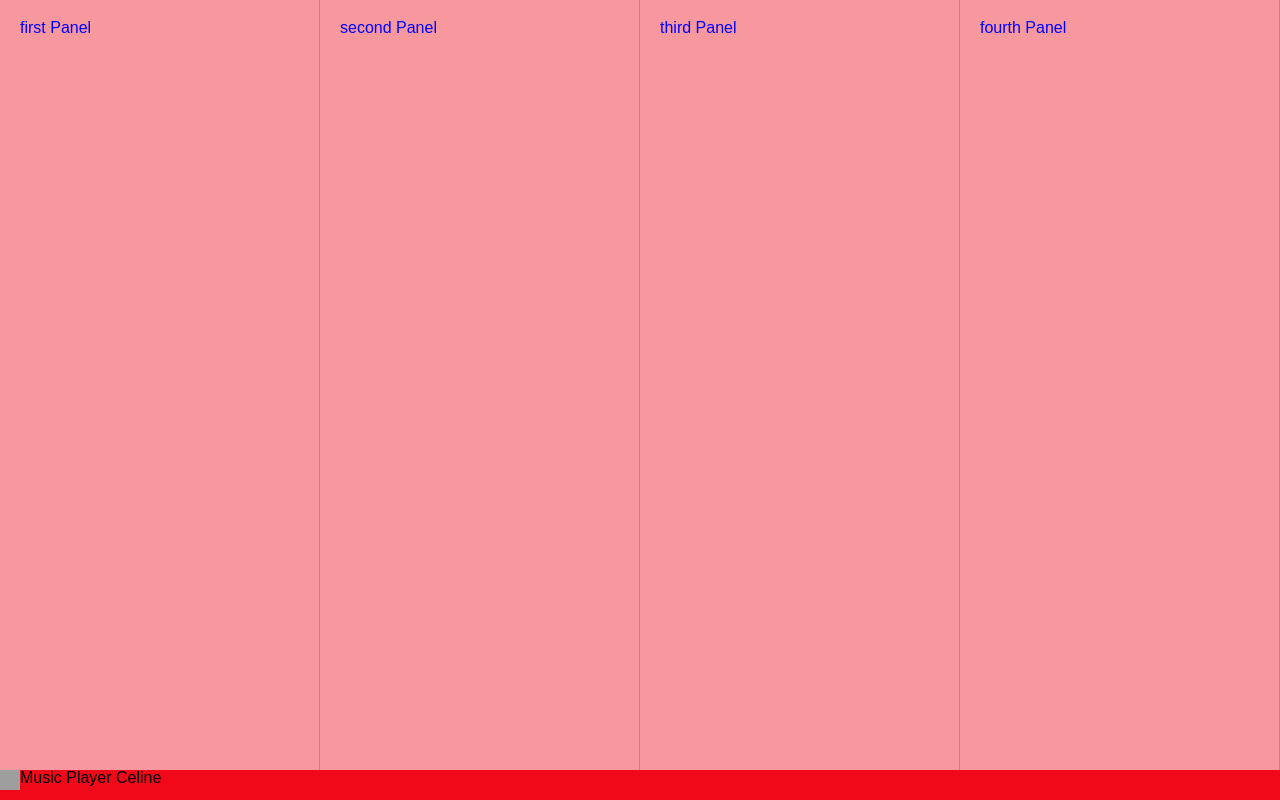
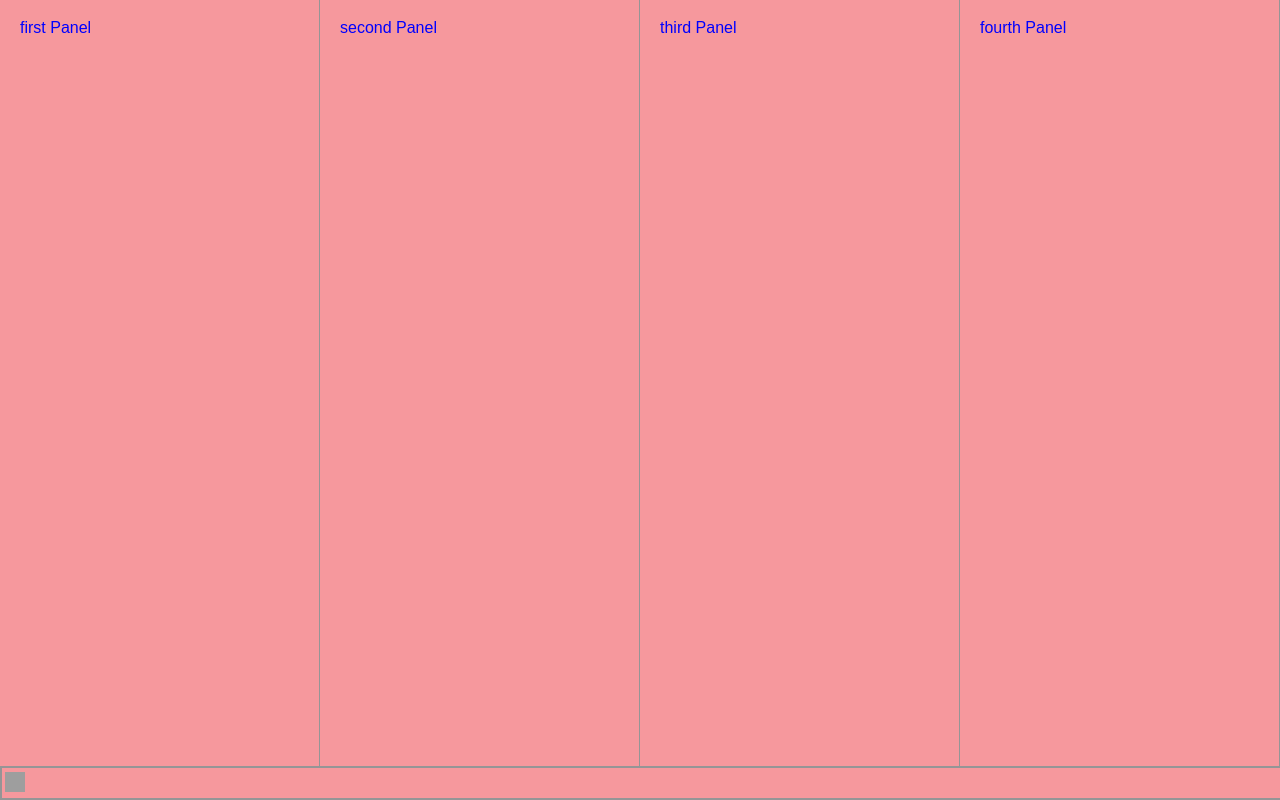
Before and after one commit to aconanlai/Celine-Radio, a React (Create React App) app: page / in a window 1280 px wide. Built offline with nearby package versions, Linux system fonts and the light colour scheme; grey boxes are pictures that could not be loaded.

Commit message:
built button proto-type

```diff
--- a/src/components/Footer/Footer.css
+++ b/src/components/Footer/Footer.css
@@ -1,6 +1,9 @@
 .footer {
+  display:flex;
+  border: 2px solid #959596;
   height: 30px;
   width: 100%;
-  background: #f10919;
-  align-content: center
+  background-color: #f6989d;
+  align-items: center;
+  padding-left: 0.2em;
 }
--- a/src/components/Footer/Footer.js
+++ b/src/components/Footer/Footer.js
@@ -1,14 +1,13 @@
 import React from 'react';
 import './Footer.css';
+import MusicPlayer from '../MusicPlayer/MusicPlayer.js'
+// import MusicPlayer from '../MusicPlayer/MusicPlayer.js'
 
 const Footer = () => {
   return (
     <div className="footer">
-     <img src="https://image.flaticon.com/icons/svg/0/375.svg" alt="" width="20" height="20"/>
-      Music Player Celine
-
+      <MusicPlayer/>
     </div>
   );
 };
-
 export default Footer;
--- /dev/null
+++ b/src/components/MusicPlayer/MusicPlayer.css
@@ -0,0 +1,7 @@
+.MusicPlayer {
+  display: flex;
+  align-content: flex-end;
+  align-items: center;
+  padding: 20px;
+  padding-right: 2cm;
+}
--- /dev/null
+++ b/src/components/MusicPlayer/MusicPlayer.js
@@ -0,0 +1,42 @@
+import React, { Component } from 'react';
+import './MusicPlayer.css';
+
+class MusicPlayer extends Component {
+  constructor(props) {
+    super(props);
+    this.state = {
+      isPlaying: false,
+    };
+
+    this.playButton = (e) => {
+      this.setState({
+        isPlaying: true,
+      });
+    };
+
+    this.pauseButton = () => {
+      this.setState({
+        isPlaying: false,
+      });
+    };
+  }
+  render() {
+    if (!this.state.isPlaying) {
+      return (
+        <div>
+          <img src="https://image.flaticon.com/icons/svg/0/375.svg" width="20" height="20" onClick={this.playButton} />
+        </div>
+
+
+      );
+    }
+    return (
+      <div>
+        <img src="https://cdn3.iconfinder.com/data/icons/line/36/pause-512.png" width="20" height="20" onClick={this.pauseButton} />
+      </div>
+
+    );
+  }
+}
+
+export default MusicPlayer;
```
